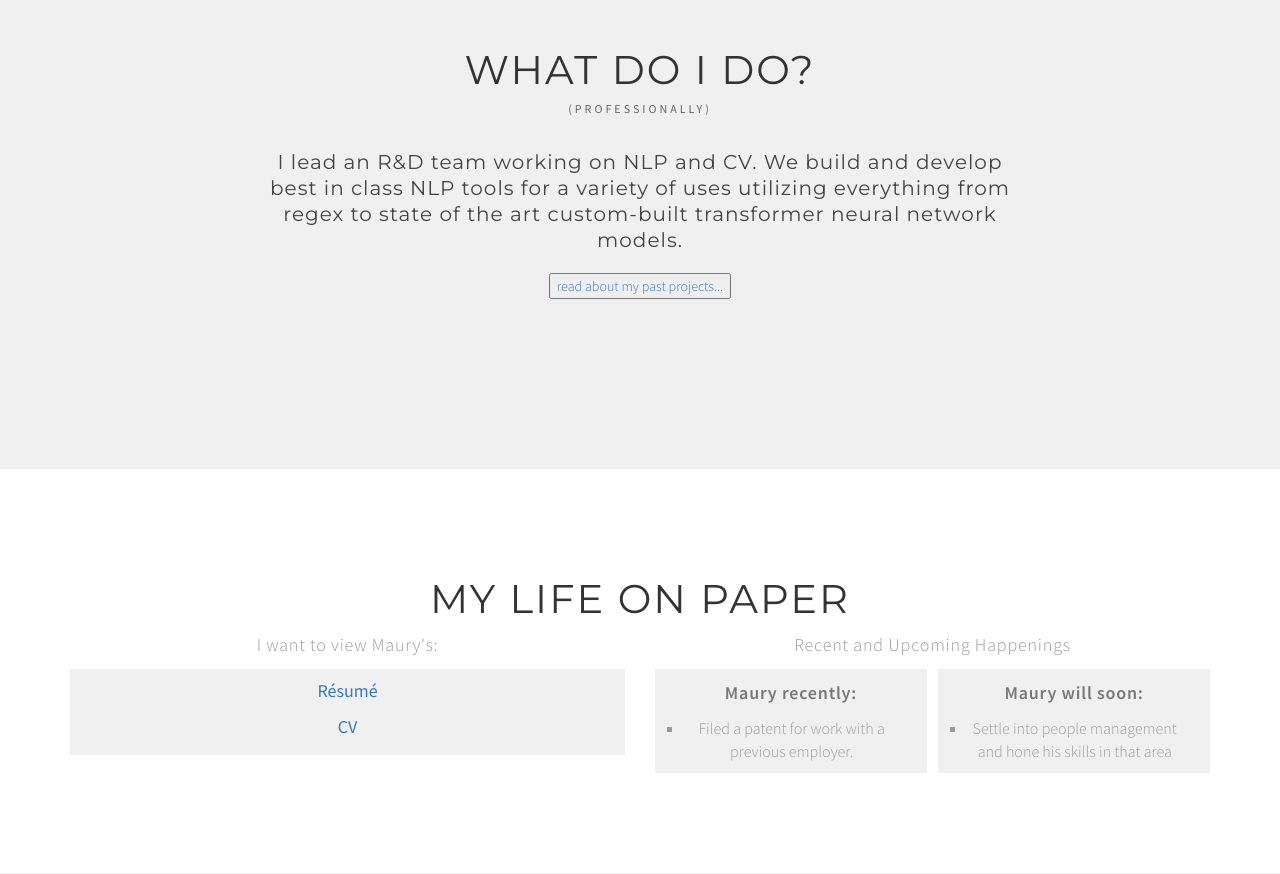
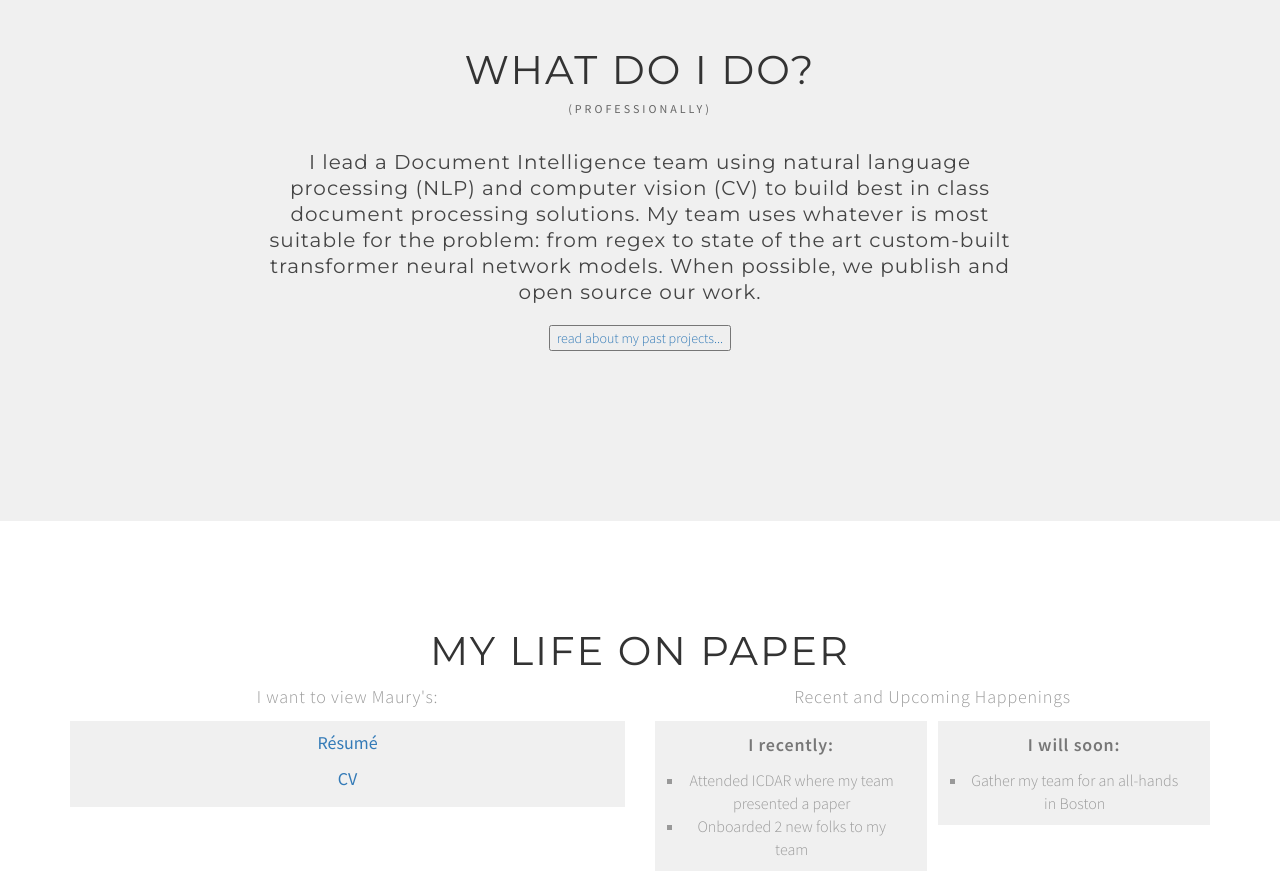
Before and after one commit to mcourtland/mcourtland.github.io, a plain HTML site: page index.html in a window 1280 px wide. Shown: the part 940-1814 px from the top of the page. Drawn offline with Linux system fonts and the light colour scheme.

Commit message:
Improves the about me and recent and upcoming sections

```diff
--- a/index.html
+++ b/index.html
@@ -94,9 +94,7 @@
 					<div class="wow fadeInUp section-title" data-wow-delay="0.3s">
 						<h2>What Do I Do?</h2>
 						<h4>(Professionally)</h4>
-						<h3>I lead an R&D team working on NLP and CV. We build and develop best in class NLP tools for a
-							variety of uses utilizing everything from regex to state of the art custom-built transformer
-							neural network models.</h3>
+						<h3>I lead a Document Intelligence team using natural language processing (NLP) and computer vision (CV) to build best in class document processing solutions. My team uses whatever is most suitable for the problem: from regex to state of the art custom-built transformer neural network models. When possible, we publish and open source our work.</h3>
 						<a href="previous_work.html"><input class="moreButton" type="button" id="pastProjects" name="showMore" value="read about my past projects..."/></a>
 					</div>
 				</div>
@@ -136,9 +134,10 @@
 					<div class="happenings" id="recentlyBox" style="float: left;">
 						<div id="recentlyText">
 
-							<p>Maury recently:</p>
+							<p>I recently:</p>
 							<ul>
-								<li>Filed a patent for work with a previous employer.</li>
+								<li>Attended ICDAR where my team presented a paper</li>
+								<li>Onboarded 2 new folks to my team</li>
 							</ul>
 
 						</div>
@@ -146,9 +145,9 @@
 					<div class="happenings" id="soonBox" style="float: right;">
 						<div id="soonText">
 
-							<p>Maury will soon:</p>
+							<p>I will soon:</p>
 							<ul>
-								<li>Settle into people management and hone his skills in that area</li>
+								<li>Gather my team for an all-hands in Boston</li>
 							</ul>
 
 						</div>
```
